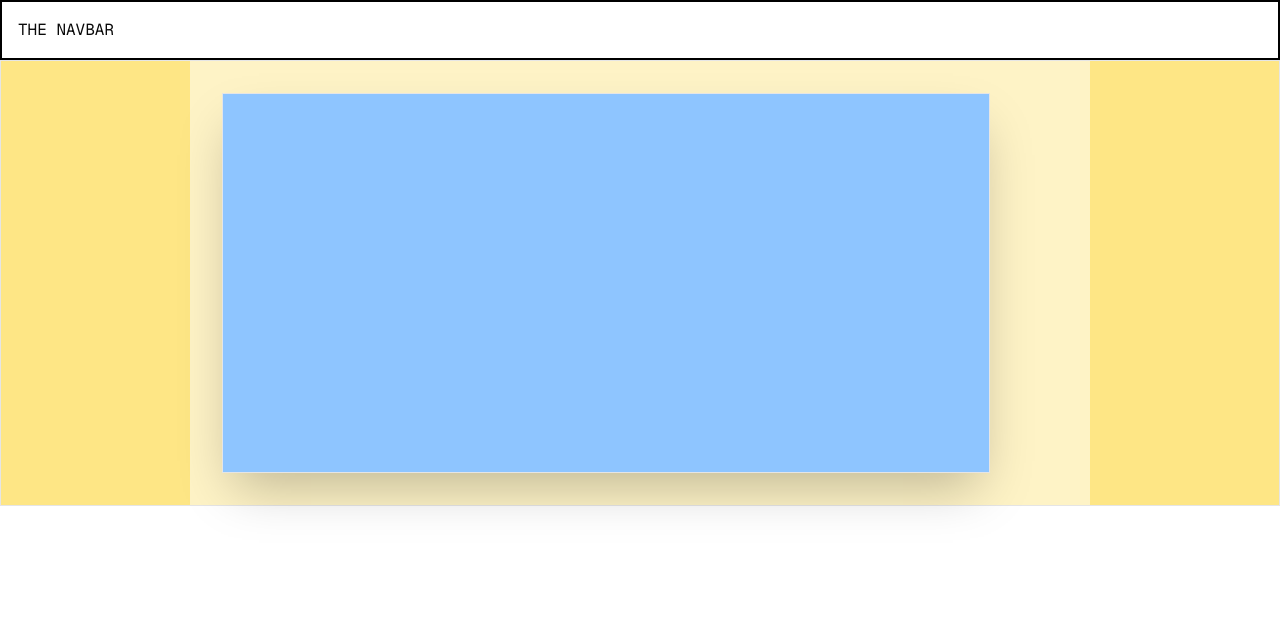
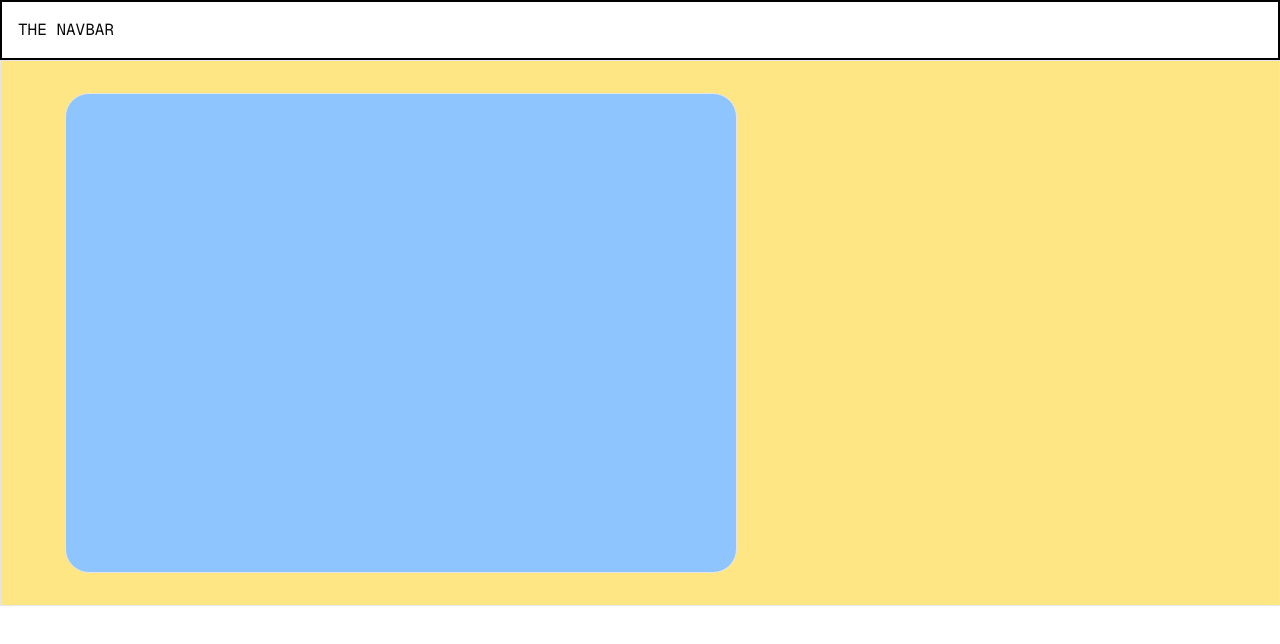
Before and after one commit to sheriffdeen-ajibola/frontend-challenge, a Next.js app: page / in a window 1280 px wide. Shown: the top 644 px of the page. Built offline with nearby package versions, Linux system fonts and the light colour scheme.

Commit message:
creating the carousel

```diff
--- a/src/components/carouselCard.tsx
+++ b/src/components/carouselCard.tsx
@@ -2,7 +2,7 @@ import React from "react";
 
 const CarouselCard = () => {
   return (
-    <div className="w-full shadow-2xl border m-8 max-w-3xl min-h-[380px] bg-blue-300"></div>
+    <div className="w-full border m-8 max-w-2xl min-h-[60vh] rounded-3xl bg-blue-300"></div>
   );
 };
 
--- a/src/components/carouselContainer.tsx
+++ b/src/components/carouselContainer.tsx
@@ -3,10 +3,8 @@ import CarouselCard from "./carouselCard";
 
 const CarouselContainer = () => {
   return (
-    <div className="min-w-full border flex bg-amber-200">
-      <div className="w-full bg-amber-100 max-w-[900px] mx-auto">
-        <CarouselCard />
-      </div>
+    <div className="min-w-full border px-8 flex bg-amber-200">
+      <CarouselCard />
     </div>
   );
 };
```
